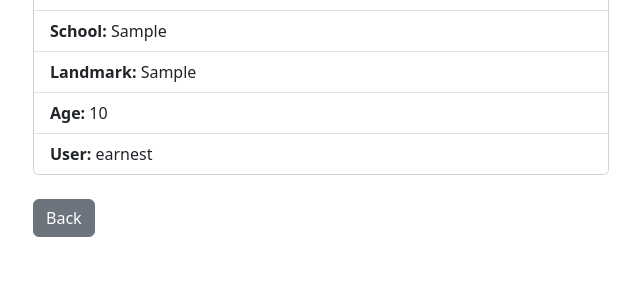
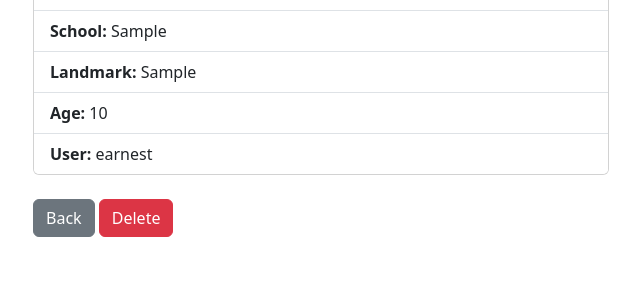
Before and after one commit to AchayoEarnest/community_intervention_app, a Django app: page /ayp_enrollment_record/1/ in a window 1280 px wide. Shown: the part 502-800 px from the top of the page, without its empty margins (49-689 px from the left). Run offline with Django 5.2, Linux system fonts and the light colour scheme; a user stored in the database is signed in; data comes from the database, SQL or seed files in the repository; both versions use the stored data as it was after the commit; tables that the repository leaves empty hold one stand-in row (values such as "Sample post").

Commit message:
added delete functionalities to home records buttons

```diff
--- a/intervention_app/templates/enrollment_record.html
+++ b/intervention_app/templates/enrollment_record.html
@@ -48,8 +48,13 @@
     </li>
   </ul>
 </div>
-<br/>
+<br />
 
 <a href="{%url 'home' %}" class="btn btn-secondary">Back</a>
+<a
+  href="{%url 'delete_ayp_enrollment_record' ayp_enrollment_record.id%}"
+  class="btn btn-danger"
+  >Delete</a
+>
 
 {% endblock %}
--- a/intervention_app/urls.py
+++ b/intervention_app/urls.py
@@ -11,5 +11,6 @@ urlpatterns = [
     path('enrollments/add/', views.add_enrollment, name="add_enrollment"),
     path('interventions/add/<int:enrollment_id>/', views.add_intervention, name="add_intervention"),
     path('ayp_enrollment_record/<int:enrollment_id>/', views.ayp_enrollment_record, name="ayp_enrollment_record"),
+    path('delete_ayp_enrollment_record/<int:enrollment_id>/', views.delete_ayp_enrollment_record, name="delete_ayp_enrollment_record" )
 
 ]
--- a/intervention_app/views.py
+++ b/intervention_app/views.py
@@ -94,3 +94,14 @@ def ayp_enrollment_record(request, enrollment_id):
     else:
         messages.success(request, "You must be logged in first to view that page!")
         return redirect('home')
+
+@login_required
+def delete_ayp_enrollment_record(request, enrollment_id):
+    if request.user.is_authenticated:
+        delete_it = Enrollment.objects.get(id=enrollment_id)
+        delete_it.delete()
+        messages.success(request, "AYP Record deleted successfully!")
+        return redirect('home')
+    else:
+        messages.success(request, "You must be logged in first to perform this action!")
+        return redirect('home')
```
Also changed, not shown: intervention_app/templates/home.html (+11 -2 lines), intervention_app.db.
